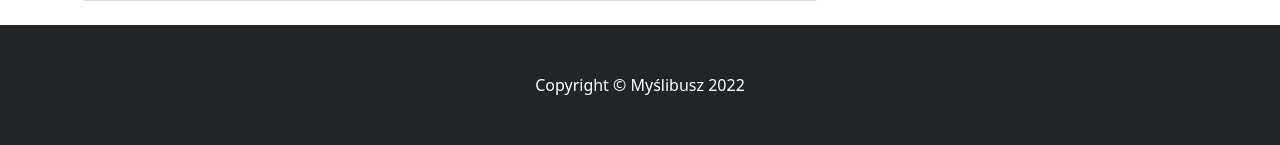
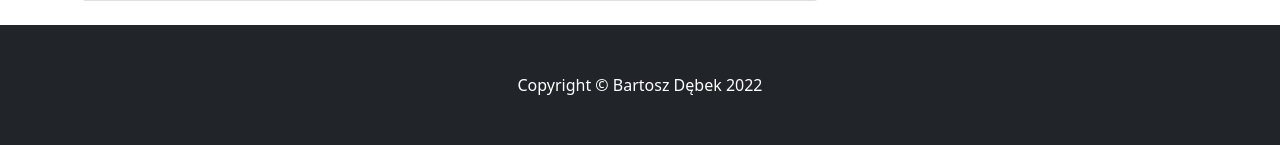
Before and after one commit to bartdebek/Personal-Blog, a Django app: page /photoblog/ in a window 1280 px wide. Shown: the part 4263-4408 px from the top of the page. Run offline with Django 4.2, Linux system fonts and the light colour scheme; data comes from the database, SQL or seed files in the repository; both versions use the stored data as it was after the commit; data that the repository does not hold is empty.

Commit message:
small changes to base text

```diff
--- a/photoblog/templates/photoblog/base.html
+++ b/photoblog/templates/photoblog/base.html
@@ -107,7 +107,7 @@
     </div>
 <!-- Footer-->
 <footer class="py-5 bg-dark">
-<div class="container"><p class="m-0 text-center text-white">Copyright &copy; Myślibusz 2022</p></div>
+<div class="container"><p class="m-0 text-center text-white">Copyright &copy; Bartosz Dębek 2022</p></div>
 </footer>
 <script src="https://cdn.jsdelivr.net/npm/bootstrap@5.1.3/dist/js/bootstrap.bundle.min.js" integrity="sha384-ka7Sk0Gln4gmtz2MlQnikT1wXgYsOg+OMhuP+IlRH9sENBO0LRn5q+8nbTov4+1p" crossorigin="anonymous"></script>
 </body>
```
Also changed, not shown: db.sqlite3.
